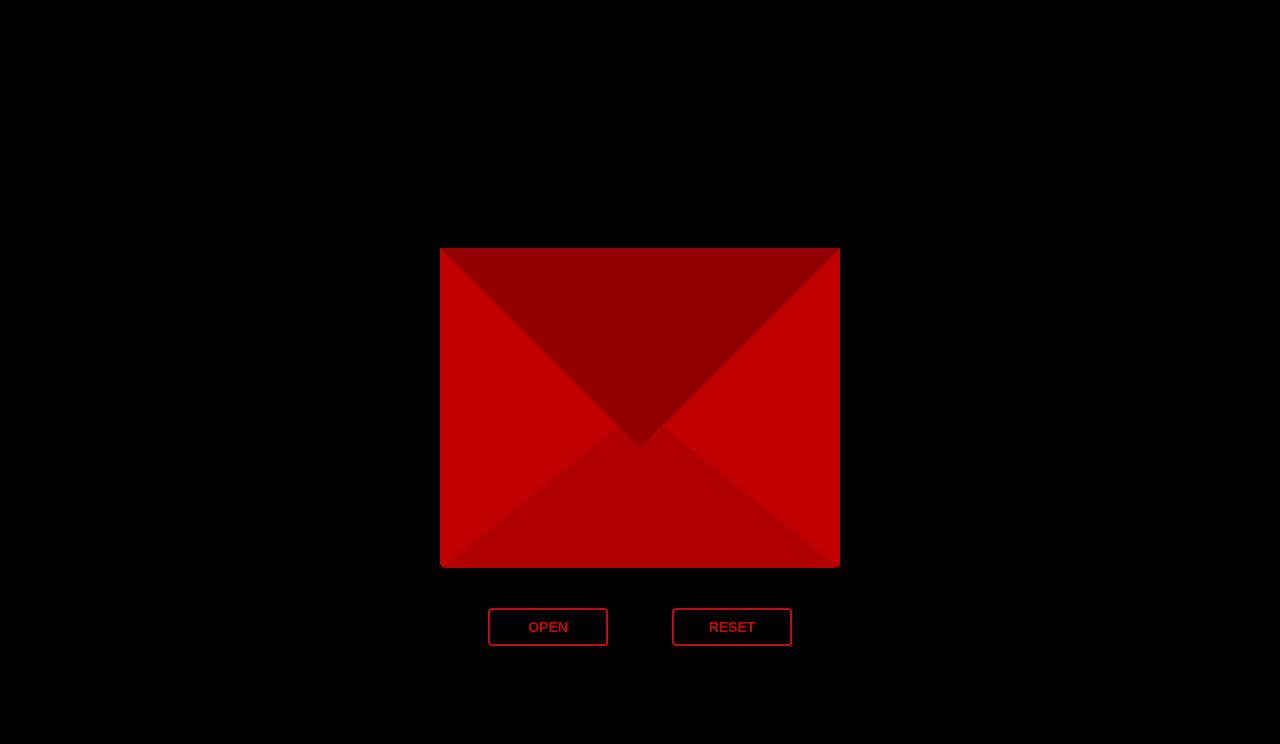
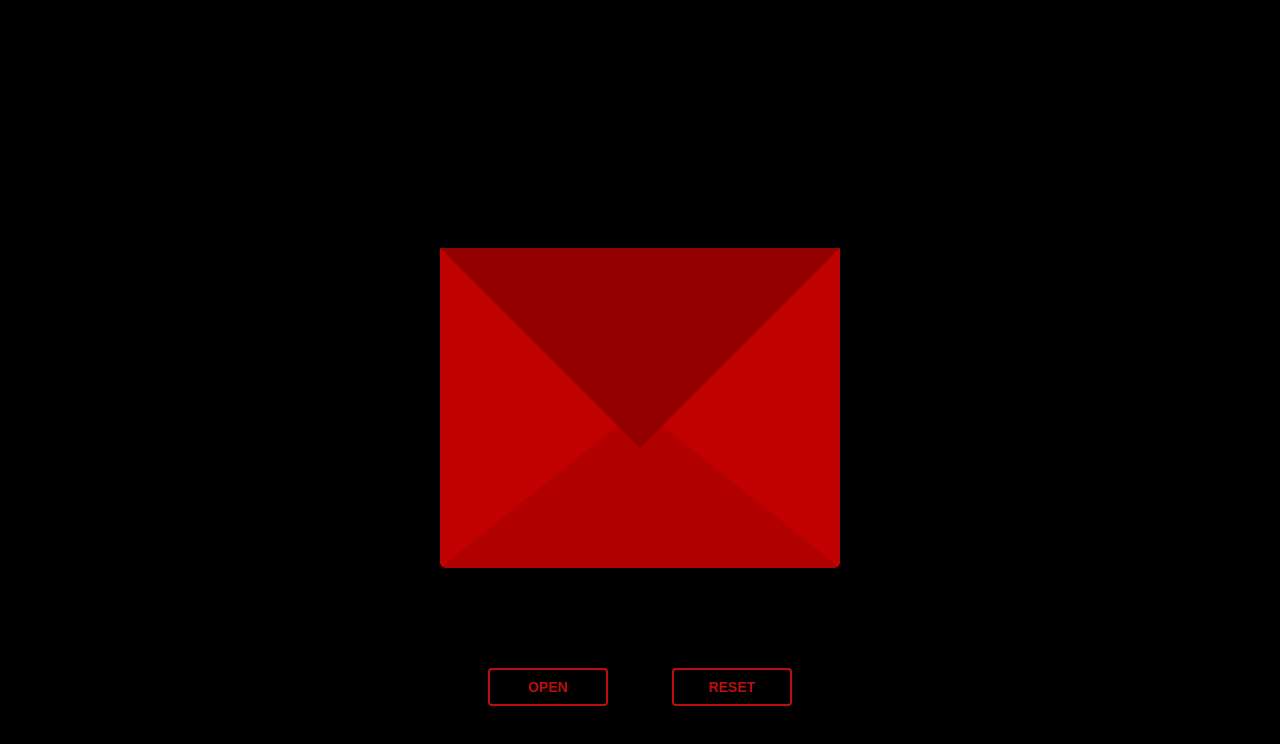
Before and after one commit to katrina-macadams/valentine, a plain HTML site: page index.html in a window 1280 px wide. Shown: the part 822-1566 px from the top of the page. Drawn offline with nearby package versions, Linux system fonts and the light colour scheme.

Commit message:
Adjustments
Made some adjustments to the style and margins and stuff

```diff
--- a/css/main.css
+++ b/css/main.css
@@ -258,12 +258,11 @@ body {
 .envlope-wrapper {
     margin-top: 120px;
     height: 55vh;
-    padding-bottom: 150px;
+    padding-bottom: 100px;
     text-align: center;
 }
 .reset {
     text-align: center;
-    margin-top: 60px;
 }
 .reset button {
     font-weight: 800;
--- a/index.html
+++ b/index.html
@@ -28,12 +28,13 @@
                 <div class="heart a2"></div>
                 <div class="heart a3"></div>
             </div>
-            <div class="reset">
-                <button id="open">Open</button>
-                <button id="reset">Reset</button>
-            </div>
+
         </div>
 
+    </div>
+    <div class="reset">
+        <button id="open">Open</button>
+        <button id="reset">Reset</button>
     </div>
     <div class="spacer"></div>
 </body>
--- a/js/main.js
+++ b/js/main.js
@@ -10,6 +10,7 @@ btn_open.click(function() {
 });
 btn_reset.click(function() {
     close();
+    console.log("reset");
 });
 
 function open() {
@@ -20,4 +21,5 @@ function open() {
 function close() {
     envelope.addClass("close")
         .removeClass("open");
+    console.log("close");
 }
```
